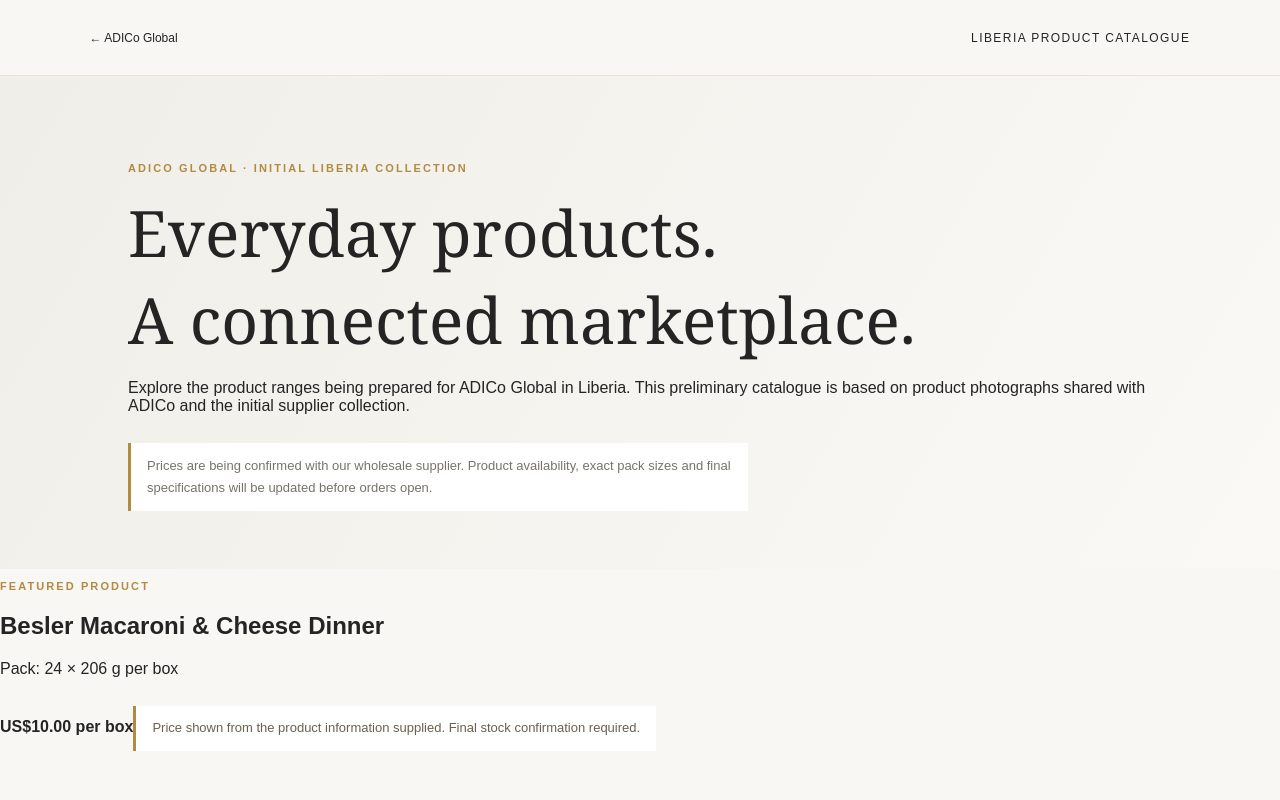
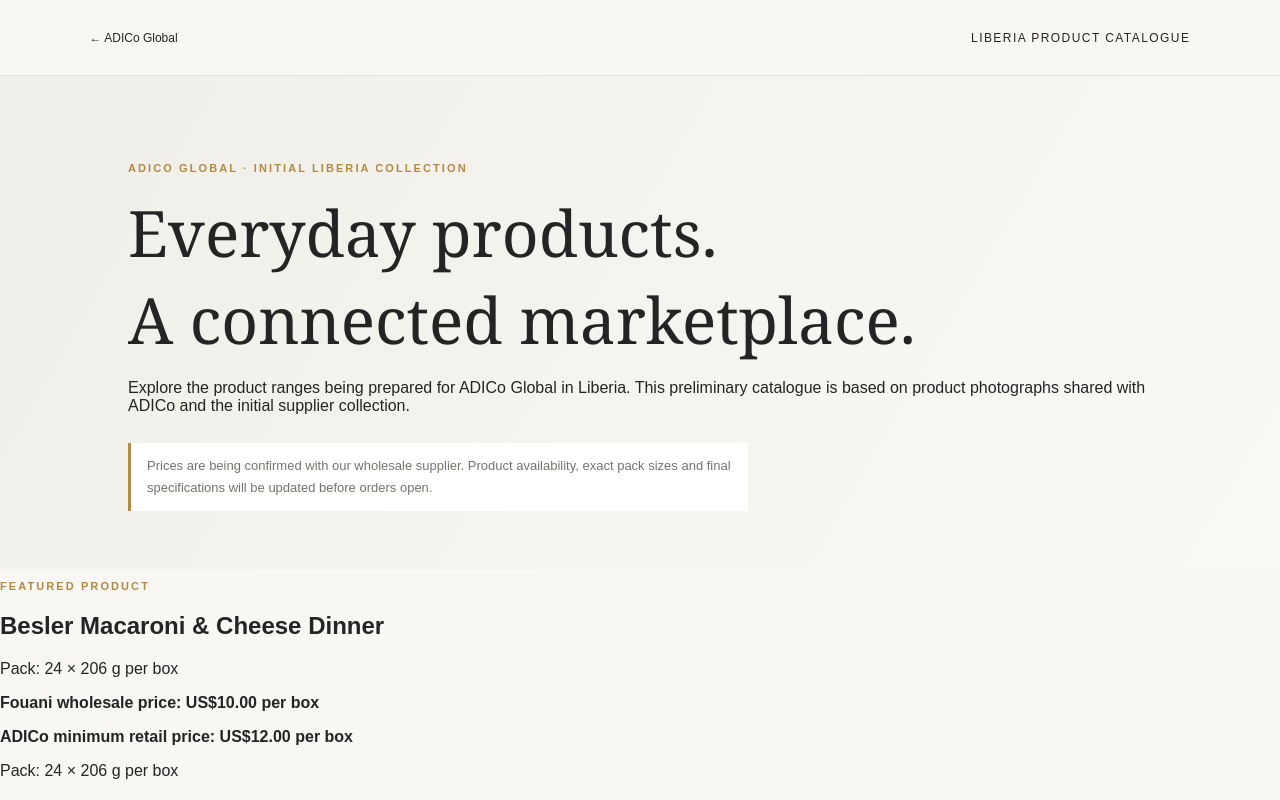
Before and after one commit to abrahimdukully-jpg/adico-global, a Next.js app: page /catalogue in a window 1280 px wide. Shown: the top 800 px of the page. Built offline with nearby package versions, Linux system fonts and the light colour scheme.

Commit message:
Correct Besler listing to show Fouani wholesale and ADICo retail price

```diff
--- a/app/catalogue/page.tsx
+++ b/app/catalogue/page.tsx
@@ -20,7 +20,7 @@ export default function CataloguePage() {
       <p>Explore the product ranges being prepared for ADICo Global in Liberia. This preliminary catalogue is based on product photographs shared with ADICo and the initial supplier collection.</p>
       <p className="catalogue-status">Prices are being confirmed with our wholesale supplier. Product availability, exact pack sizes and final specifications will be updated before orders open.</p>
     </section>
-    <section className="catalogue-featured"><div><p className="eyebrow">Featured product</p><h2>Besler Macaroni &amp; Cheese Dinner</h2><p>Pack: 24 × 206 g per box</p><strong>US$10.00 per box</strong><p className="catalogue-status">Price shown from the product information supplied. Final stock confirmation required.</p></div></section>
+    <section className="catalogue-featured"><div><p className="eyebrow">Featured product</p><h2>Besler Macaroni &amp; Cheese Dinner</h2><p>Pack: 24 × 206 g per box</p><p><strong>Fouani wholesale price: US$10.00 per box</strong></p><p><strong>ADICo minimum retail price: US$12.00 per box</strong></p><p>Pack: 24 × 206 g per box</p><p className="catalogue-status">Wholesale price supplied by Fouani Brothers. Retail price is calculated using ADICo’s 20% minimum markup on wholesale cost; final selling price and stock remain subject to confirmation.</p></div></section>
     <section className="catalogue-grid" aria-label="Product categories">
       {collections.map((group,index)=><article className="catalogue-category" key={group.title}>
         <span className="catalogue-number">{String(index+1).padStart(2,"0")}</span>
```
